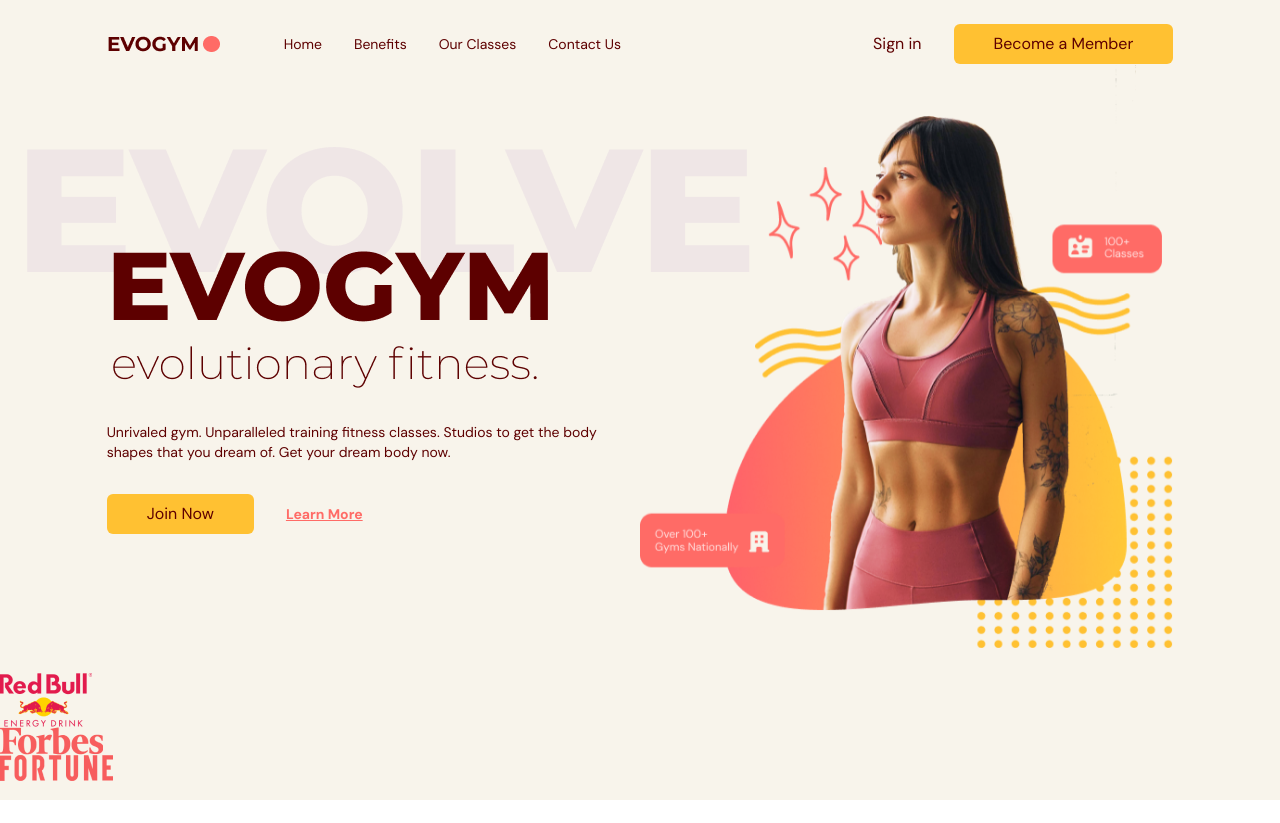
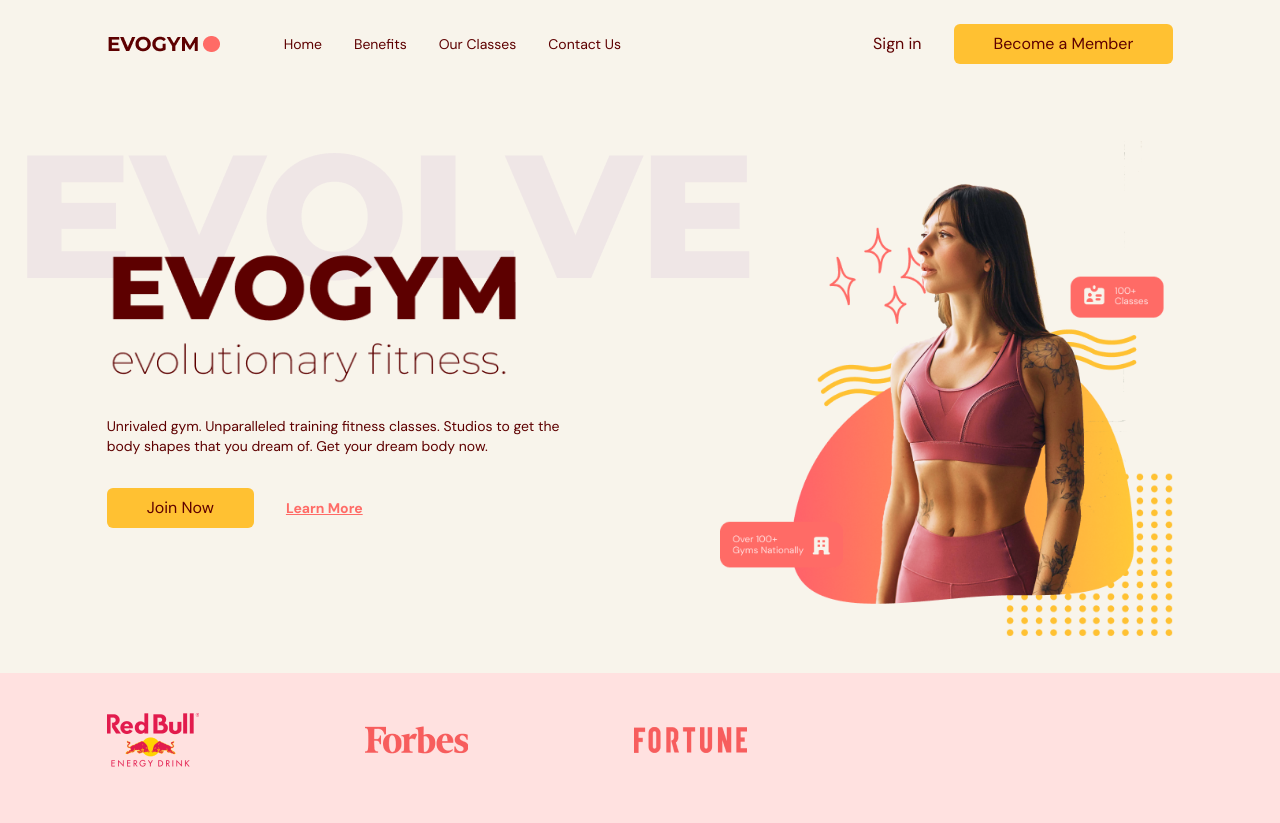
Before and after one commit to Louistam888/gym-fitness, a React (Vite) app: page / in a window 1280 px wide. Before the commit the page ends 800 px from the top, so only its background shows below. Built offline with nearby package versions, Linux system fonts and the light colour scheme.

Commit message:
homepage complete

```diff
--- a/src/scenes/home/index.tsx
+++ b/src/scenes/home/index.tsx
@@ -46,15 +46,15 @@
           </div>
         </div>
         {/* IMAGE */}
-        <div className="flex basis-3/5 justify-center md:z-10">
+        <div className="flex basis-3/5 justify-center md:z-10 md:ml-40 md:mt-16 md:justify-items-end">
           <img src={HomePageGraphic} alt="home-pageGraphic" />
         </div>
       </div>
       {/* SPONSORS */}
       {isAboveMediumScreens && (
-        <div>
-          <div>
-            <div>
+        <div className="h-[150px] w-full bg-primary-100 py-10">
+          <div className="mx-auto w-5/6">
+            <div className="flex w-3/5 items-center justify-between gap-8">
               <img src={SponsorRedBull} alt="redbull-sponsor" />
               <img src={SponsorForbes} alt="forbes-sponsor" />
               <img src={SponsorFortune} alt="fortune-sponsor" />
```
